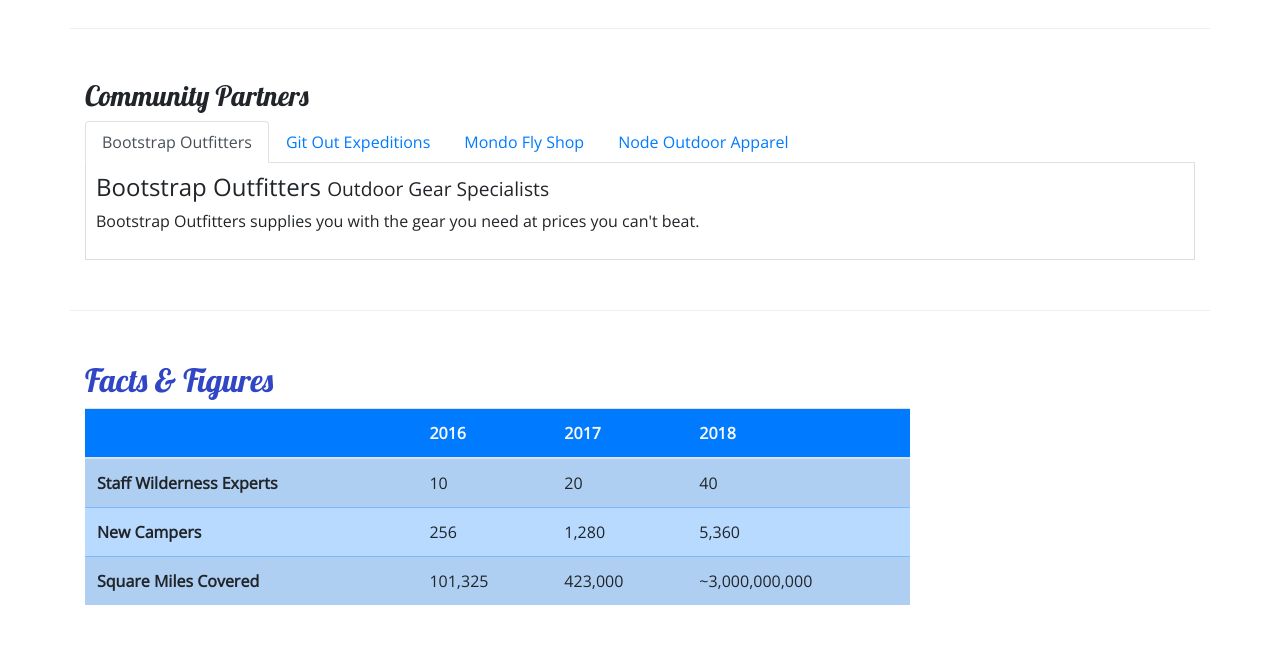
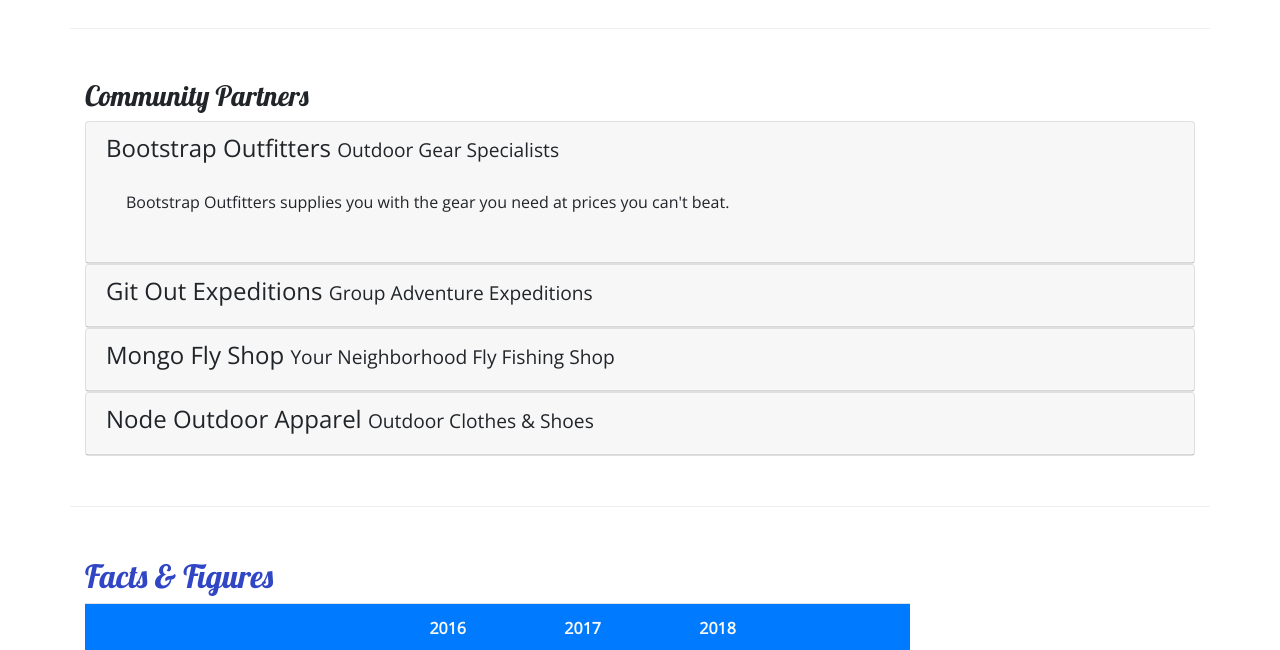
Before and after one commit to shellnick/bootstrap-project, a website: page aboutus.html in a window 1280 px wide. Shown: the part 800-1450 px from the top of the page. Drawn offline with nearby package versions, Linux system fonts and the light colour scheme.

Commit message:
Accordion

```diff
--- a/aboutus.html
+++ b/aboutus.html
@@ -101,29 +101,56 @@
         <div class="row row-content">
             <div class="col">
                 <h3>Community Partners</h3>
-                <ul class="nav nav-tabs">
-                    <li class="nav-item"><a class="nav-link active" href="#bootstrap" role="tab" data-toggle="tab">Bootstrap Outfitters</a></li>
-                    <li class="nav-item"><a class="nav-link" href="#git" role="tab" data-toggle="tab">Git Out Expeditions</a></li>
-                    <li class="nav-item"><a class="nav-link" href="#mongo" role="tab" data-toggle="tab">Mondo Fly Shop</a></li>
-                    <li class="nav-item"><a class="nav-link" href="#node" role="tab" data-toggle="tab">Node Outdoor Apparel</a></li>
-                </ul>
-                <div class="tab-content">
-                    <div role="tabpanel" class="tab-pane fade show active" id="bootstrap">
-                        <h4>Bootstrap Outfitters <small>Outdoor Gear Specialists</small></h4>
-                        <p class="d-none d-sm-block">Bootstrap Outfitters supplies you with the gear you need at prices you can't beat.</p>
+
+                <div id="accordion">
+                    <div class="card">
+                        <div role="tab" class="card-header">
+                            <h4>
+                                <a data-toggle="collapse" data-target="#bootstrap">Bootstrap Outfitters <small>Outdoor Gear Specialists</small></a>
+                            </h4>
+                            <div class="collapse show" id="bootstrap" data-parent="#accordion">
+                                <div class="card-body">
+                                    <p class="d-none d-sm-block">Bootstrap Outfitters supplies you with the gear you need at prices you can't beat.</p>
+                                </div>
+                            </div>
+                        </div>
                     </div>
-                    <div role="tabpanel" class="tab-pane fade" id="git">
-                        <h4>Git Out Expeditions <small>Group Adventure Expeditions</small></h4>
-                        <p class="d-none d-sm-block">Join Git Out Expeditions to explore new horizons with a group of other adventurers!</p>
+                    <div class="card">
+                        <div role="tab" class="card-header">
+                            <h4>
+                                <a class="collapsed" data-toggle="collapse" data-target="#git">Git Out Expeditions <small>Group Adventure Expeditions</small></a>
+                            </h4>
+                            <div class="collapse" id="git" data-parent="#accordion">
+                                <div class="card-body">
+                                    <p class="d-none d-sm-block">Join Git Out Expeditions to explore new horizons with a group of other adventurers!</p>
+                                </div>
+                            </div>
+                        </div>
                     </div>
-                    <div role="tabpanel" class="tab-pane fade" id="mongo">
-                        <h4>Mongo Fly Shop <small>Your Neighborhood Fly Fishing Shop</small></h4>
-                        <p class="d-none d-sm-block">Need a new fishing pole, a tacklebox, or flies of all kinds? Stop by Mongo Fly Shop.</p>
+                    <div class="card">
+                        <div role="tab" class="card-header">
+                            <h4>
+                                <a class="collapsed" data-toggle="collapse" data-target="#mongo">Mongo Fly Shop <small>Your Neighborhood Fly Fishing Shop</small></a>
+                            </h4>
+                            <div class="collapse" id="mongo" data-parent="#accordion">
+                                <div class="card-body">
+                                    <p class="d-none d-sm-block">Need a new fishing pole, a tacklebox, or flies of all kinds? Stop by Mongo Fly Shop.</p>
+                                </div>
+                            </div>
+                        </div>
                     </div>
-                    <div role="tabpanel" class="tab-pane fade" id="node">
-                        <h4>Node Outdoor Apparel <small>Outdoor Clothes & Shoes</small></h4>
-                        <p class="d-none d-sm-block">From polar fleeces to swimsuits, hiking boots to waders, a visit to Node will be sure to get you
-                        covered.</p>
+                    <div class="card">
+                        <div role="tab" class="card-header">
+                            <h4>
+                                <a class="collapsed" data-toggle="collapse" data-target="#node">Node Outdoor Apparel <small>Outdoor Clothes & Shoes</small></a>
+                            </h4>
+                            <div class="collapse" id="node" data-parent="#accordion">
+                                <div class="card-body">
+                                    <p class="d-none d-sm-block">From polar fleeces to swimsuits, hiking boots to waders, a visit to Node will be sure to get you
+                                covered.</p>
+                                </div>
+                            </div>
+                        </div>
                     </div>
                 </div>
             </div>
--- a/css/styles.css
+++ b/css/styles.css
@@ -38,8 +38,8 @@
 	background-color: #901cad;
 }
 
-.tab-content {
-	border: 1px solid #ddd;
-	border-top: none;
-	padding: 10px;
+#accordion a,
+#accordion a:hover {
+	color: inherit;
+	text-decoration: none;
 }
```
